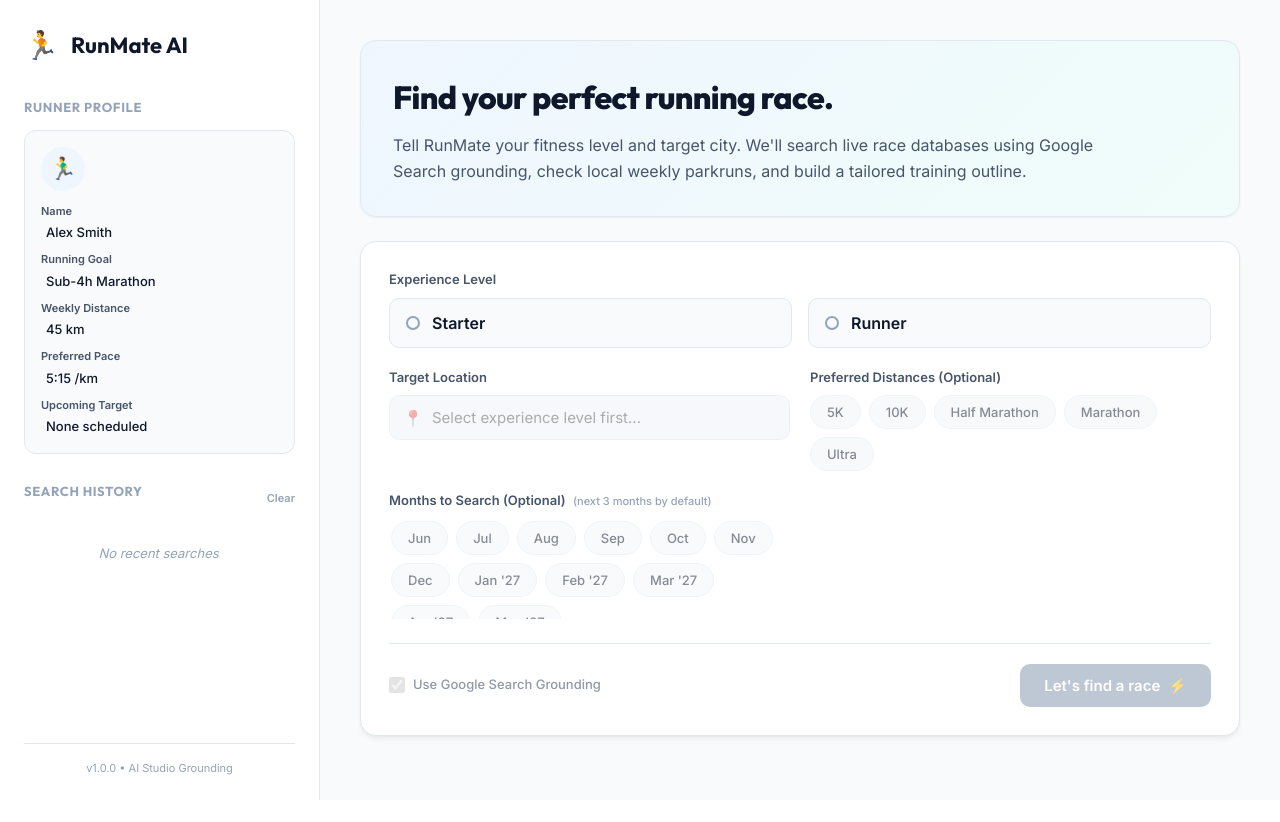
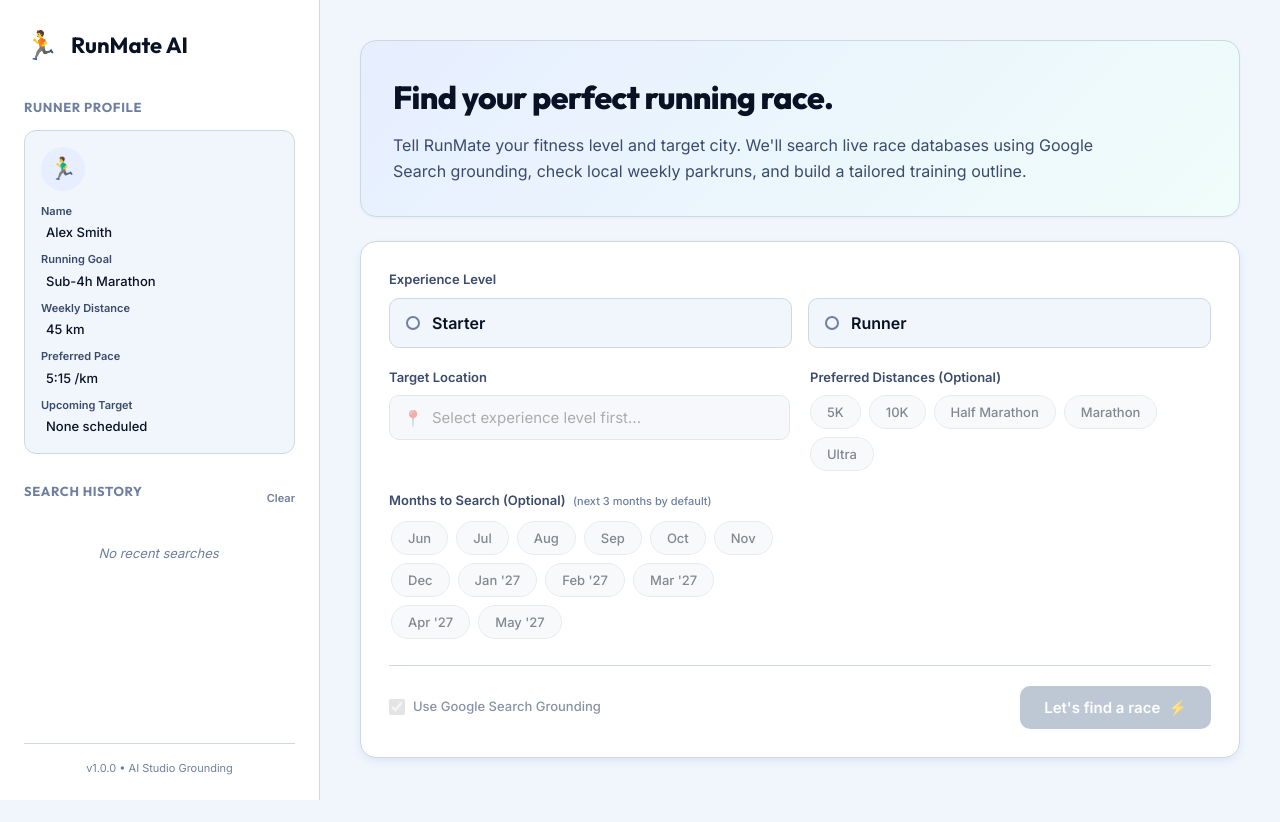
Before and after one commit to astux7/RunMate-AI, a FastAPI app: page / in a window 1280 px wide. Before the commit the page ends 800 px from the top, so only its background shows below. Run offline with FastAPI, Linux system fonts and the light colour scheme.

Commit message:
feat: apply Sonic bluish color theme, warning chips for starters, and wrapping month selector

```diff
--- a/app/static/style.css
+++ b/app/static/style.css
@@ -4,45 +4,47 @@
   --font-family-sans: 'Inter', -apple-system, BlinkMacSystemFont, "Segoe UI", Roboto, Helvetica, Arial, sans-serif;
   --font-family-display: 'Outfit', var(--font-family-sans);
 
-  /* Clean light theme palette */
-  --bg-app: #f8fafc;
+  /* Sonic bluish theme palette */
+  --bg-app: #f0f6fc;
   --bg-sidebar: #ffffff;
   --bg-card: #ffffff;
-  --bg-hover: #f1f5f9;
+  --bg-hover: #e1effe;
 
-  --border-color: #e2e8f0;
-  --border-focus: #3b82f6;
+  --border-color: #d0d7de;
+  --border-focus: #0044ff;
 
-  --text-main: #0f172a;
-  --text-muted: #475569;
-  --text-light: #94a3b8;
+  --text-main: #091124;
+  --text-muted: #3b4b6b;
+  --text-light: #6e7f9f;
 
-  /* Running accents */
-  --accent-blue: #3b82f6;
-  --accent-blue-hover: #2563eb;
-  --accent-blue-light: #eff6ff;
+  /* Sonic accents */
+  --accent-blue: #0044ff;
+  --accent-blue-hover: #0033cc;
+  --accent-blue-light: #e6eeff;
 
-  --accent-cyan: #06b6d4;
-  --accent-cyan-light: #ecfeff;
-  --accent-cyan-border: #cffafe;
+  --accent-cyan: #00bfff;
+  --accent-cyan-hover: #0099cc;
+  --accent-cyan-light: #e6f7ff;
+  --accent-cyan-border: #bae6ff;
 
-  --accent-green: #10b981;
-  --accent-green-hover: #059669;
-  --accent-green-light: #f0fdf4;
-  --accent-green-border: #d1fae5;
+  --accent-green: #0ea5e9;
+  --accent-green-hover: #0284c7;
+  --accent-green-light: #f0f9ff;
+  --accent-green-border: #e0f2fe;
 
-  --accent-yellow: #f59e0b;
+  /* Rings / Gold medals theme */
+  --accent-yellow: #eab308;
   --accent-yellow-light: #fefbeb;
-  --accent-yellow-border: #fef3c7;
+  --accent-yellow-border: #fef08a;
 
   --accent-red: #ef4444;
   --accent-red-light: #fef2f2;
   --accent-red-border: #fee2e2;
 
-  --shadow-sm: 0 1px 2px 0 rgba(0, 0, 0, 0.05);
-  --shadow-md: 0 4px 6px -1px rgba(0, 0, 0, 0.05), 0 2px 4px -2px rgba(0, 0, 0, 0.05);
-  --shadow-lg: 0 10px 15px -3px rgba(0, 0, 0, 0.05), 0 4px 6px -4px rgba(0, 0, 0, 0.05);
-  --shadow-xl: 0 20px 25px -5px rgba(0, 0, 0, 0.05), 0 8px 10px -6px rgba(0, 0, 0, 0.05);
+  --shadow-sm: 0 1px 3px 0 rgba(0, 68, 255, 0.05);
+  --shadow-md: 0 4px 12px -2px rgba(0, 68, 255, 0.08), 0 2px 6px -1px rgba(0, 68, 255, 0.04);
+  --shadow-lg: 0 12px 20px -3px rgba(0, 68, 255, 0.12), 0 4px 8px -2px rgba(0, 68, 255, 0.06);
+  --shadow-xl: 0 24px 38px -5px rgba(0, 68, 255, 0.16), 0 8px 16px -6px rgba(0, 68, 255, 0.08);
 
   --sidebar-width: 320px;
   --transition-speed: 0.25s;
@@ -506,8 +508,6 @@ a:hover {
 }
 
 .scrollable-chips {
-  max-height: 100px;
-  overflow-y: auto;
   padding: 2px;
 }
 
```
Also changed, not shown: other parts of app/static/style.css (+19 -12 lines), app/static/app.js (+35 -17 lines).
